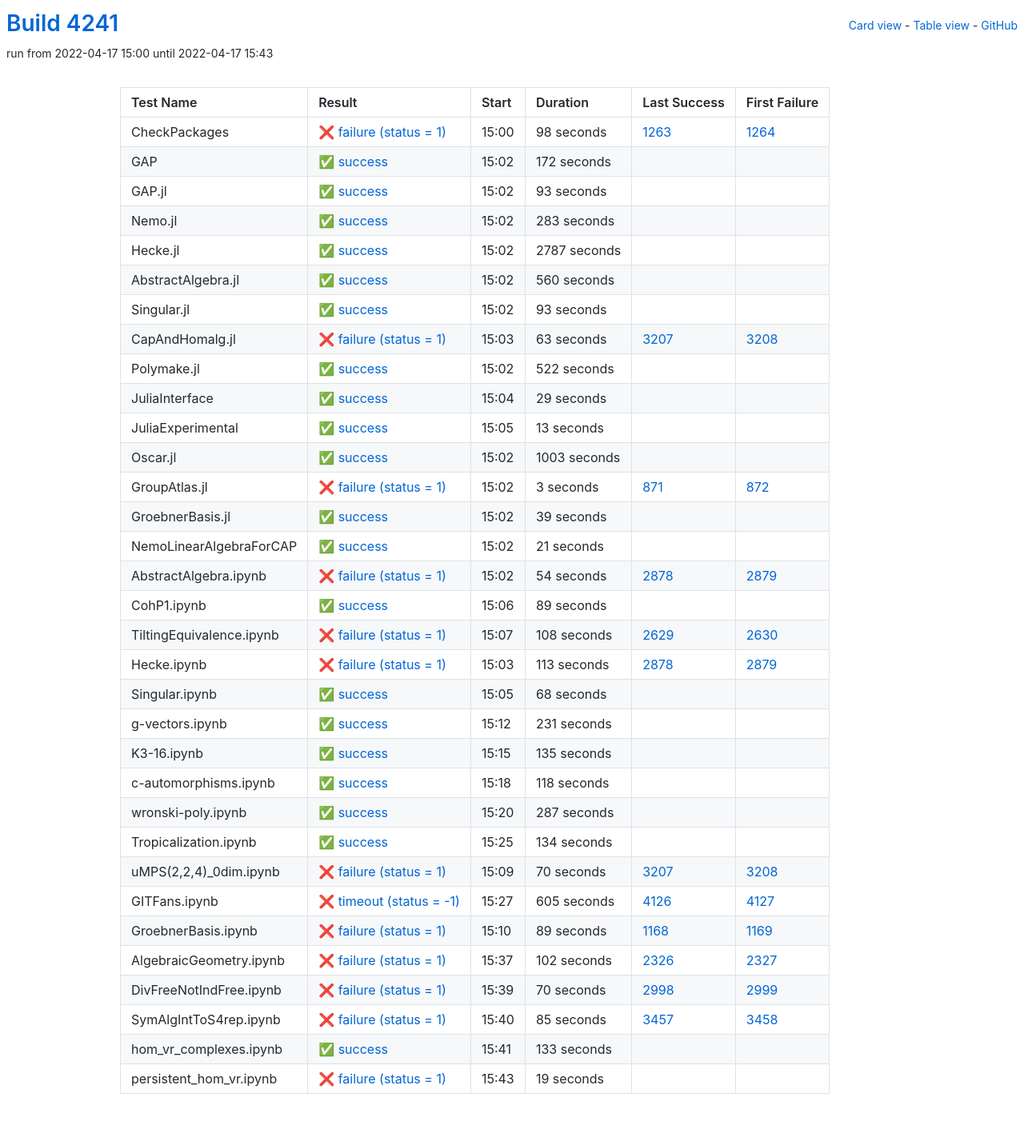
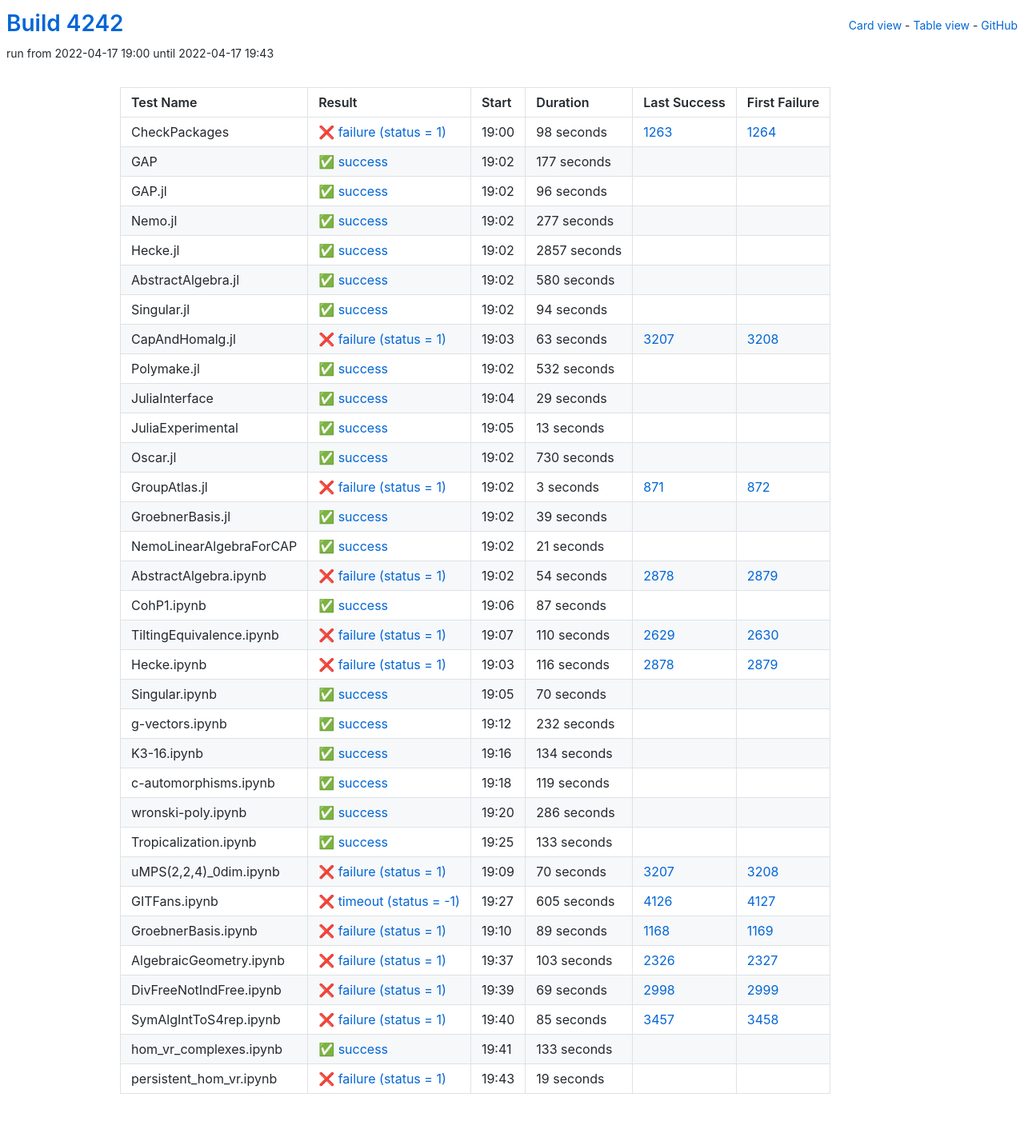
Before and after one commit to oscar-system/oscar-ci-status-stable, a Jekyll site: the page built from table.html, in a window 1280 px wide. Shown: the whole page at 80% size. Built offline with Jekyll 4.4.1, drawn with Linux system fonts in a browser that asks for light colours.

Commit message:
Build #4242

```diff
--- a/_data/ci.yml
+++ b/_data/ci.yml
@@ -1,6 +1,6 @@
 ---
-build: 4241
-build_url: https://oscarci.mathematik.uni-kl.de/job/oscar-stable/4241/
+build: 4242
+build_url: https://oscarci.mathematik.uni-kl.de/job/oscar-stable/4242/
 job: oscar-stable
 organization: oscar-system
 repo: oscar-ci-status-stable
@@ -8,8 +8,8 @@ repourl: https://github.com/oscar-system/oscar-ci-status-stable
 tests:
 - name: CheckPackages
   id: checkpackages
-  log: https://oscarci.mathematik.uni-kl.de/job/oscar-stable/4241/artifact/logs/build-4241/CheckPackages.log
-  start: 2022-04-17 15:00
+  log: https://oscarci.mathematik.uni-kl.de/job/oscar-stable/4242/artifact/logs/build-4242/CheckPackages.log
+  start: 2022-04-17 19:00
   success: false
   exitcode: 1
   status: failure
@@ -20,80 +20,80 @@ tests:
   first_failure_url: https://oscarci.mathematik.uni-kl.de/job/oscar-stable/1264/
 - name: GAP
   id: gap
-  log: https://oscarci.mathematik.uni-kl.de/job/oscar-stable/4241/artifact/logs/build-4241/GAP.log
-  start: 2022-04-17 15:02
+  log: https://oscarci.mathematik.uni-kl.de/job/oscar-stable/4242/artifact/logs/build-4242/GAP.log
+  start: 2022-04-17 19:02
   success: true
   exitcode: 0
   status: success
-  duration: 172
+  duration: 177
   last_success: false
   last_success_url:
   first_failure: false
   first_failure_url:
 - name: GAP.jl
   id: gap-jl
-  log: https://oscarci.mathematik.uni-kl.de/job/oscar-stable/4241/artifact/logs/build-4241/GAP.jl.log
-  start: 2022-04-17 15:02
+  log: https://oscarci.mathematik.uni-kl.de/job/oscar-stable/4242/artifact/logs/build-4242/GAP.jl.log
+  start: 2022-04-17 19:02
   success: true
   exitcode: 0
   status: success
-  duration: 93
+  duration: 96
   last_success: false
   last_success_url:
   first_failure: false
   first_failure_url:
 - name: Nemo.jl
   id: nemo-jl
-  log: https://oscarci.mathematik.uni-kl.de/job/oscar-stable/4241/artifact/logs/build-4241/Nemo.jl.log
-  start: 2022-04-17 15:02
+  log: https://oscarci.mathematik.uni-kl.de/job/oscar-stable/4242/artifact/logs/build-4242/Nemo.jl.log
+  start: 2022-04-17 19:02
   success: true
   exitcode: 0
   status: success
-  duration: 283
+  duration: 277
   last_success: false
   last_success_url:
   first_failure: false
   first_failure_url:
 - name: Hecke.jl
   id: hecke-jl
-  log: https://oscarci.mathematik.uni-kl.de/job/oscar-stable/4241/artifact/logs/build-4241/Hecke.jl.log
-  start: 2022-04-17 15:02
+  log: https://oscarci.mathematik.uni-kl.de/job/oscar-stable/4242/artifact/logs/build-4242/Hecke.jl.log
+  start: 2022-04-17 19:02
   success: true
   exitcode: 0
   status: success
-  duration: 2787
+  duration: 2857
   last_success: false
   last_success_url:
   first_failure: false
   first_failure_url:
 - name: AbstractAlgebra.jl
   id: abstractalgebra-jl
-  log: https://oscarci.mathematik.uni-kl.de/job/oscar-stable/4241/artifact/logs/build-4241/AbstractAlgebra.jl.log
-  start: 2022-04-17 15:02
+  log: https://oscarci.mathematik.uni-kl.de/job/oscar-stable/4242/artifact/logs/build-4242/AbstractAlgebra.jl.log
+  start: 2022-04-17 19:02
   success: true
   exitcode: 0
   status: success
-  duration: 560
+  duration: 580
   last_success: false
   last_success_url:
   first_failure: false
   first_failure_url:
 - name: Singular.jl
   id: singular-jl
-  log: https://oscarci.mathematik.uni-kl.de/job/oscar-stable/4241/artifact/logs/build-4241/Singular.jl.log
-  start: 2022-04-17 15:02
+  log: https://oscarci.mathematik.uni-kl.de/job/oscar-stable/4242/artifact/logs/build-4242/Singular.jl.log
+  start: 2022-04-17 19:02
   success: true
   exitcode: 0
   status: success
-  duration: 93
+  duration: 94
   last_success: false
   last_success_url:
   first_failure: false
   first_failure_url:
 - name: CapAndHomalg.jl
   id: capandhomalg-jl
-  log: https://oscarci.mathematik.uni-kl.de/job/oscar-stable/4241/artifact/logs/build-4241/CapAndHomalg.jl.log
-  start: 2022-04-17 15:03
+  log: https://oscarci.mathematik.uni-kl.de/job/oscar-stable/4242/artifact/logs/build-4242/CapAndHomalg.jl.log
+  start: 2022-04-17 19:03
   success: false
   exitcode: 1
   status: failure
@@ -104,20 +104,20 @@ tests:
   first_failure_url: https://oscarci.mathematik.uni-kl.de/job/oscar-stable/3208/
 - name: Polymake.jl
   id: polymake-jl
-  log: https://oscarci.mathematik.uni-kl.de/job/oscar-stable/4241/artifact/logs/build-4241/Polymake.jl.log
-  start: 2022-04-17 15:02
+  log: https://oscarci.mathematik.uni-kl.de/job/oscar-stable/4242/artifact/logs/build-4242/Polymake.jl.log
+  start: 2022-04-17 19:02
   success: true
   exitcode: 0
   status: success
-  duration: 522
+  duration: 532
   last_success: false
   last_success_url:
   first_failure: false
   first_failure_url:
 - name: JuliaInterface
   id: juliainterface
-  log: https://oscarci.mathematik.uni-kl.de/job/oscar-stable/4241/artifact/logs/build-4241/JuliaInterface.log
-  start: 2022-04-17 15:04
+  log: https://oscarci.mathematik.uni-kl.de/job/oscar-stable/4242/artifact/logs/build-4242/JuliaInterface.log
+  start: 2022-04-17 19:04
   success: true
   exitcode: 0
   status: success
@@ -128,8 +128,8 @@ tests:
   first_failure_url:
 - name: JuliaExperimental
   id: juliaexperimental
-  log: https://oscarci.mathematik.uni-kl.de/job/oscar-stable/4241/artifact/logs/build-4241/JuliaExperimental.log
-  start: 2022-04-17 15:05
+  log: https://oscarci.mathematik.uni-kl.de/job/oscar-stable/4242/artifact/logs/build-4242/JuliaExperimental.log
+  start: 2022-04-17 19:05
   success: true
   exitcode: 0
   status: success
@@ -140,20 +140,20 @@ tests:
   first_failure_url:
 - name: Oscar.jl
   id: oscar-jl
-  log: https://oscarci.mathematik.uni-kl.de/job/oscar-stable/4241/artifact/logs/build-4241/Oscar.jl.log
-  start: 2022-04-17 15:02
+  log: https://oscarci.mathematik.uni-kl.de/job/oscar-stable/4242/artifact/logs/build-4242/Oscar.jl.log
+  start: 2022-04-17 19:02
   success: true
   exitcode: 0
   status: success
-  duration: 1003
+  duration: 730
   last_success: false
   last_success_url:
   first_failure: false
   first_failure_url:
 - name: GroupAtlas.jl
   id: groupatlas-jl
-  log: https://oscarci.mathematik.uni-kl.de/job/oscar-stable/4241/artifact/logs/build-4241/GroupAtlas.jl.log
-  start: 2022-04-17 15:02
+  log: https://oscarci.mathematik.uni-kl.de/job/oscar-stable/4242/artifact/logs/build-4242/GroupAtlas.jl.log
+  start: 2022-04-17 19:02
   success: false
   exitcode: 1
   status: failure
@@ -164,8 +164,8 @@ tests:
   first_failure_url: https://oscarci.mathematik.uni-kl.de/job/oscar-stable/872/
 - name: GroebnerBasis.jl
   id: groebnerbasis-jl
-  log: https://oscarci.mathematik.uni-kl.de/job/oscar-stable/4241/artifact/logs/build-4241/GroebnerBasis.jl.log
-  start: 2022-04-17 15:02
+  log: https://oscarci.mathematik.uni-kl.de/job/oscar-stable/4242/artifact/logs/build-4242/GroebnerBasis.jl.log
+  start: 2022-04-17 19:02
   success: true
   exitcode: 0
   status: success
@@ -176,8 +176,8 @@ tests:
   first_failure_url:
 - name: NemoLinearAlgebraForCAP
   id: nemolinearalgebraforcap
-  log: https://oscarci.mathematik.uni-kl.de/job/oscar-stable/4241/artifact/logs/build-4241/NemoLinearAlgebraForCAP.log
-  start: 2022-04-17 15:02
+  log: https://oscarci.mathematik.uni-kl.de/job/oscar-stable/4242/artifact/logs/build-4242/NemoLinearAlgebraForCAP.log
+  start: 2022-04-17 19:02
   success: true
   exitcode: 0
   status: success
@@ -188,8 +188,8 @@ tests:
   first_failure_url:
 - name: AbstractAlgebra.ipynb
   id: abstractalgebra-ipynb
-  log: https://oscarci.mathematik.uni-kl.de/job/oscar-stable/4241/artifact/logs/build-4241/AbstractAlgebra.ipynb.log
-  start: 2022-04-17 15:02
+  log: https://oscarci.mathematik.uni-kl.de/job/oscar-stable/4242/artifact/logs/build-4242/AbstractAlgebra.ipynb.log
+  start: 2022-04-17 19:02
   success: false
   exitcode: 1
   status: failure
@@ -200,104 +200,68 @@ tests:
   first_failure_url: https://oscarci.mathematik.uni-kl.de/job/oscar-stable/2879/
 - name: CohP1.ipynb
   id: cohp1-ipynb
-  log: https://oscarci.mathematik.uni-kl.de/job/oscar-stable/4241/artifact/logs/build-4241/CohP1.ipynb.log
-  start: 2022-04-17 15:06
+  log: https://oscarci.mathematik.uni-kl.de/job/oscar-stable/4242/artifact/logs/build-4242/CohP1.ipynb.log
+  start: 2022-04-17 19:06
   success: true
   exitcode: 0
   status: success
-  duration: 89
+  duration: 87
   last_success: false
   last_success_url:
   first_failure: false
   first_failure_url:
 - name: TiltingEquivalence.ipynb
   id: tiltingequivalence-ipynb
-  log: https://oscarci.mathematik.uni-kl.de/job/oscar-stable/4241/artifact/logs/build-4241/TiltingEquivalence.ipynb.log
-  start: 2022-04-17 15:07
+  log: https://oscarci.mathematik.uni-kl.de/job/oscar-stable/4242/artifact/logs/build-4242/TiltingEquivalence.ipynb.log
+  start: 2022-04-17 19:07
   success: false
   exitcode: 1
   status: failure
-  duration: 108
+  duration: 110
   last_success: 2629
   last_success_url: https://oscarci.mathematik.uni-kl.de/job/oscar-stable/2629/
   first_failure: 2630
   first_failure_url: https://oscarci.mathematik.uni-kl.de/job/oscar-stable/2630/
 - name: Hecke.ipynb
   id: hecke-ipynb
-  log: https://oscarci.mathematik.uni-kl.de/job/oscar-stable/4241/artifact/logs/build-4241/Hecke.ipynb.log
-  start: 2022-04-17 15:03
+  log: https://oscarci.mathematik.uni-kl.de/job/oscar-stable/4242/artifact/logs/build-4242/Hecke.ipynb.log
+  start: 2022-04-17 19:03
   success: false
   exitcode: 1
   status: failure
-  duration: 113
+  duration: 116
   last_success: 2878
   last_success_url: https://oscarci.mathematik.uni-kl.de/job/oscar-stable/2878/
   first_failure: 2879
   first_failure_url: https://oscarci.mathematik.uni-kl.de/job/oscar-stable/2879/
 - name: Singular.ipynb
   id: singular-ipynb
-  log: https://oscarci.mathematik.uni-kl.de/job/oscar-stable/4241/artifact/logs/build-4241/Singular.ipynb.log
-  start: 2022-04-17 15:05
+  log: https://oscarci.mathematik.uni-kl.de/job/oscar-stable/4242/artifact/logs/build-4242/Singular.ipynb.log
+  start: 2022-04-17 19:05
   success: true
   exitcode: 0
   status: success
-  duration: 68
+  duration: 70
   last_success: false
   last_success_url:
   first_failure: false
   first_failure_url:
 - name: g-vectors.ipynb
   id: g-vectors-ipynb
-  log: https://oscarci.mathematik.uni-kl.de/job/oscar-stable/4241/artifact/logs/build-4241/g-vectors.ipynb.log
-  start: 2022-04-17 15:12
+  log: https://oscarci.mathematik.uni-kl.de/job/oscar-stable/4242/artifact/logs/build-4242/g-vectors.ipynb.log
+  start: 2022-04-17 19:12
   success: true
   exitcode: 0
   status: success
-  duration: 231
+  duration: 232
   last_success: false
   last_success_url:
   first_failure: false
   first_failure_url:
 - name: K3-16.ipynb
   id: k3-16-ipynb
-  log: https://oscarci.mathematik.uni-kl.de/job/oscar-stable/4241/artifact/logs/build-4241/K3-16.ipynb.log
-  start: 2022-04-17 15:15
-  success: true
-  exitcode: 0
-  status: success
-  duration: 135
-  last_success: false
-  last_success_url:
-  first_failure: false
-  first_failure_url:
-- name: c-automorphisms.ipynb
-  id: c-automorphisms-ipynb
-  log: https://oscarci.mathematik.uni-kl.de/job/oscar-stable/4241/artifact/logs/build-4241/c-automorphisms.ipynb.log
-  start: 2022-04-17 15:18
-  success: true
-  exitcode: 0
-  status: success
-  duration: 118
-  last_success: false
-  last_success_url:
-  first_failure: false
-  first_failure_url:
-- name: wronski-poly.ipynb
-  id: wronski-poly-ipynb
-  log: https://oscarci.mathematik.uni-kl.de/job/oscar-stable/4241/artifact/logs/build-4241/wronski-poly.ipynb.log
-  start: 2022-04-17 15:20
-  success: true
-  exitcode: 0
-  status: success
-  duration: 287
-  last_success: false
-  last_success_url:
-  first_failure: false
-  first_failure_url:
-- name: Tropicalization.ipynb
-  id: tropicalization-ipynb
-  log: https://oscarci.mathematik.uni-kl.de/job/oscar-stable/4241/artifact/logs/build-4241/Tropicalization.ipynb.log
-  start: 2022-04-17 15:25
+  log: https://oscarci.mathematik.uni-kl.de/job/oscar-stable/4242/artifact/logs/build-4242/K3-16.ipynb.log
+  start: 2022-04-17 19:16
   success: true
   exitcode: 0
   status: success
@@ -306,10 +270,46 @@ tests:
   last_success_url:
   first_failure: false
   first_failure_url:
+- name: c-automorphisms.ipynb
+  id: c-automorphisms-ipynb
+  log: https://oscarci.mathematik.uni-kl.de/job/oscar-stable/4242/artifact/logs/build-4242/c-automorphisms.ipynb.log
+  start: 2022-04-17 19:18
+  success: true
+  exitcode: 0
+  status: success
+  duration: 119
+  last_success: false
+  last_success_url:
+  first_failure: false
+  first_failure_url:
+- name: wronski-poly.ipynb
+  id: wronski-poly-ipynb
+  log: https://oscarci.mathematik.uni-kl.de/job/oscar-stable/4242/artifact/logs/build-4242/wronski-poly.ipynb.log
+  start: 2022-04-17 19:20
+  success: true
+  exitcode: 0
+  status: success
+  duration: 286
+  last_success: false
+  last_success_url:
+  first_failure: false
+  first_failure_url:
+- name: Tropicalization.ipynb
+  id: tropicalization-ipynb
+  log: https://oscarci.mathematik.uni-kl.de/job/oscar-stable/4242/artifact/logs/build-4242/Tropicalization.ipynb.log
+  start: 2022-04-17 19:25
+  success: true
+  exitcode: 0
+  status: success
+  duration: 133
+  last_success: false
+  last_success_url:
+  first_failure: false
+  first_failure_url:
 - name: uMPS(2,2,4)_0dim.ipynb
   id: umps-2-2-4-0dim-ipynb
-  log: https://oscarci.mathematik.uni-kl.de/job/oscar-stable/4241/artifact/logs/build-4241/uMPS-2-2-4-_0dim.ipynb.log
-  start: 2022-04-17 15:09
+  log: https://oscarci.mathematik.uni-kl.de/job/oscar-stable/4242/artifact/logs/build-4242/uMPS-2-2-4-_0dim.ipynb.log
+  start: 2022-04-17 19:09
   success: false
   exitcode: 1
   status: failure
@@ -320,8 +320,8 @@ tests:
   first_failure_url: https://oscarci.mathematik.uni-kl.de/job/oscar-stable/3208/
 - name: GITFans.ipynb
   id: gitfans-ipynb
-  log: https://oscarci.mathematik.uni-kl.de/job/oscar-stable/4241/artifact/logs/build-4241/GITFans.ipynb.log
-  start: 2022-04-17 15:27
+  log: https://oscarci.mathematik.uni-kl.de/job/oscar-stable/4242/artifact/logs/build-4242/GITFans.ipynb.log
+  start: 2022-04-17 19:27
   success: false
   exitcode: -1
   status: timeout
@@ -332,8 +332,8 @@ tests:
   first_failure_url: https://oscarci.mathematik.uni-kl.de/job/oscar-stable/4127/
 - name: GroebnerBasis.ipynb
   id: groebnerbasis-ipynb
-  log: https://oscarci.mathematik.uni-kl.de/job/oscar-stable/4241/artifact/logs/build-4241/GroebnerBasis.ipynb.log
-  start: 2022-04-17 15:10
+  log: https://oscarci.mathematik.uni-kl.de/job/oscar-stable/4242/artifact/logs/build-4242/GroebnerBasis.ipynb.log
+  start: 2022-04-17 19:10
   success: false
   exitcode: 1
   status: failure
@@ -344,32 +344,32 @@ tests:
   first_failure_url: https://oscarci.mathematik.uni-kl.de/job/oscar-stable/1169/
 - name: AlgebraicGeometry.ipynb
   id: algebraicgeometry-ipynb
-  log: https://oscarci.mathematik.uni-kl.de/job/oscar-stable/4241/artifact/logs/build-4241/AlgebraicGeometry.ipynb.log
-  start: 2022-04-17 15:37
+  log: https://oscarci.mathematik.uni-kl.de/job/oscar-stable/4242/artifact/logs/build-4242/AlgebraicGeometry.ipynb.log
+  start: 2022-04-17 19:37
   success: false
   exitcode: 1
   status: failure
-  duration: 102
+  duration: 103
   last_success: 2326
   last_success_url: https://oscarci.mathematik.uni-kl.de/job/oscar-stable/2326/
   first_failure: 2327
   first_failure_url: https://oscarci.mathematik.uni-kl.de/job/oscar-stable/2327/
 - name: DivFreeNotIndFree.ipynb
   id: divfreenotindfree-ipynb
-  log: https://oscarci.mathematik.uni-kl.de/job/oscar-stable/4241/artifact/logs/build-4241/DivFreeNotIndFree.ipynb.log
-  start: 2022-04-17 15:39
+  log: https://oscarci.mathematik.uni-kl.de/job/oscar-stable/4242/artifact/logs/build-4242/DivFreeNotIndFree.ipynb.log
+  start: 2022-04-17 19:39
   success: false
   exitcode: 1
   status: failure
-  duration: 70
+  duration: 69
   last_success: 2998
   last_success_url: https://oscarci.mathematik.uni-kl.de/job/oscar-stable/2998/
   first_failure: 2999
   first_failure_url: https://oscarci.mathematik.uni-kl.de/job/oscar-stable/2999/
 - name: SymAlgIntToS4rep.ipynb
   id: symalginttos4rep-ipynb
-  log: https://oscarci.mathematik.uni-kl.de/job/oscar-stable/4241/artifact/logs/build-4241/SymAlgIntToS4rep.ipynb.log
-  start: 2022-04-17 15:40
+  log: https://oscarci.mathematik.uni-kl.de/job/oscar-stable/4242/artifact/logs/build-4242/SymAlgIntToS4rep.ipynb.log
+  start: 2022-04-17 19:40
   success: false
   exitcode: 1
   status: failure
@@ -380,8 +380,8 @@ tests:
   first_failure_url: https://oscarci.mathematik.uni-kl.de/job/oscar-stable/3458/
 - name: hom_vr_complexes.ipynb
   id: hom-vr-complexes-ipynb
-  log: https://oscarci.mathematik.uni-kl.de/job/oscar-stable/4241/artifact/logs/build-4241/hom_vr_complexes.ipynb.log
-  start: 2022-04-17 15:41
+  log: https://oscarci.mathematik.uni-kl.de/job/oscar-stable/4242/artifact/logs/build-4242/hom_vr_complexes.ipynb.log
+  start: 2022-04-17 19:41
   success: true
   exitcode: 0
   status: success
@@ -392,8 +392,8 @@ tests:
   first_failure_url:
 - name: persistent_hom_vr.ipynb
   id: persistent-hom-vr-ipynb
-  log: https://oscarci.mathematik.uni-kl.de/job/oscar-stable/4241/artifact/logs/build-4241/persistent_hom_vr.ipynb.log
-  start: 2022-04-17 15:43
+  log: https://oscarci.mathematik.uni-kl.de/job/oscar-stable/4242/artifact/logs/build-4242/persistent_hom_vr.ipynb.log
+  start: 2022-04-17 19:43
   success: false
   exitcode: 1
   status: failure
```
Also changed, not shown: README.md.
